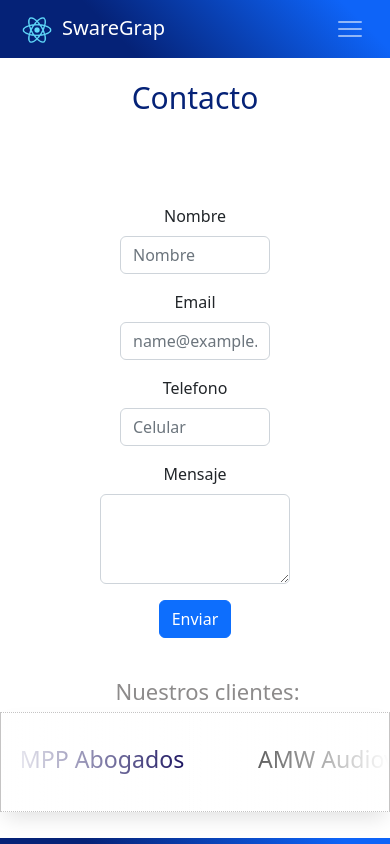
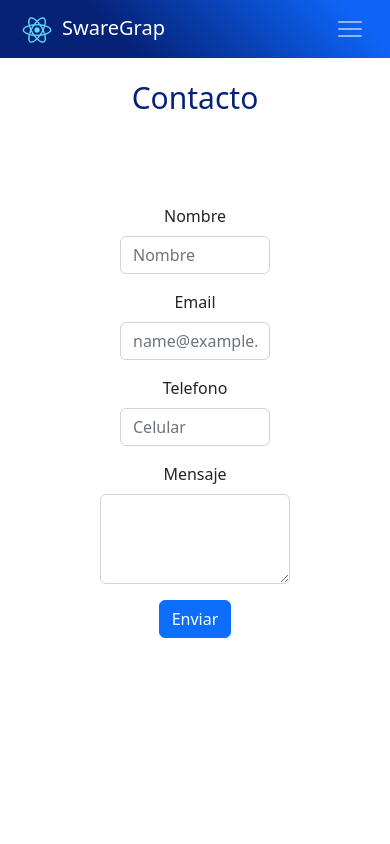
Before and after one commit to GuidoSantiagoReta/Swaregrap-reactrouterv6, a React (Create React App) app: page /contact in a window 390 px wide. Shown: the top 844 px of the page. Built offline with nearby package versions, Linux system fonts and the light colour scheme.

Commit message:
General modifications-6

```diff
--- a/src/components/contact/Contact.css
+++ b/src/components/contact/Contact.css
@@ -0,0 +1,17 @@
+section {
+
+    height: 100vh;
+    overflow: hidden;
+
+  }
+
+
+  @media screen and (max-width:575px) {
+
+    section {
+
+      height: 100vh;
+      overflow: hidden;
+
+    }
+}
--- a/src/components/footer/Footer.css
+++ b/src/components/footer/Footer.css
@@ -8,3 +8,10 @@
     width: 100%;
 
   }
+
+  section {
+
+    height: 100vh;
+    overflow: hidden;
+
+  }
```
